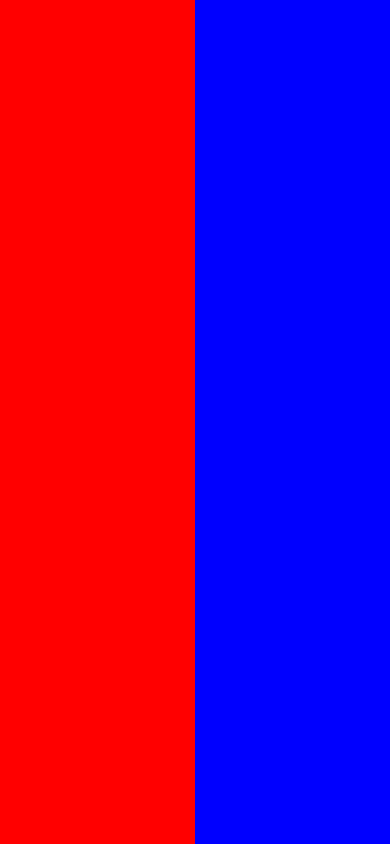
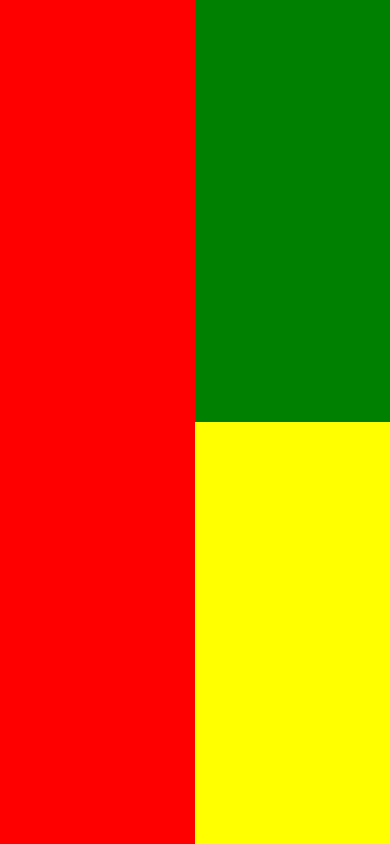
Before and after one commit to MiguelGarcia95/react-native-practice2, a React Native app: screen / in a window 390 px wide. Built offline with nearby package versions, Linux system fonts and the light colour scheme.

Commit message:
changed app page

```diff
--- a/App.js
+++ b/App.js
@@ -22,7 +22,8 @@ class App extends Component {
 
         </View>
         <View style={styles.half2}>
-
+          <View style={styles.half21}></View>
+          <View style={styles.half22}></View>
         </View>
       </View>
     );
@@ -41,6 +42,14 @@ const styles = StyleSheet.create({
   half2: {
     flex: 1,
     backgroundColor: 'blue'
+  },
+  half21: {
+    flex: 1,
+    backgroundColor: 'green'
+  },
+  half22: {
+    flex: 1,
+    backgroundColor: 'yellow'
   }
 });
 
```
